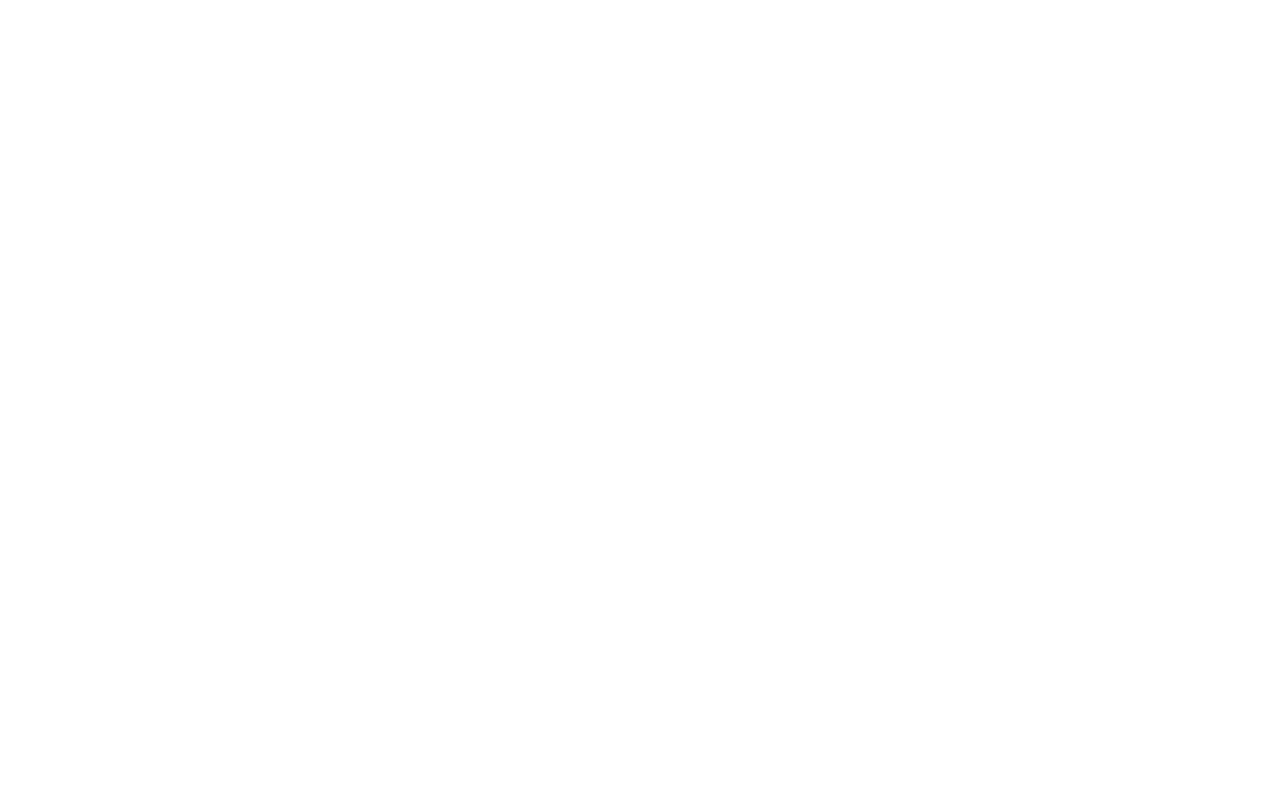
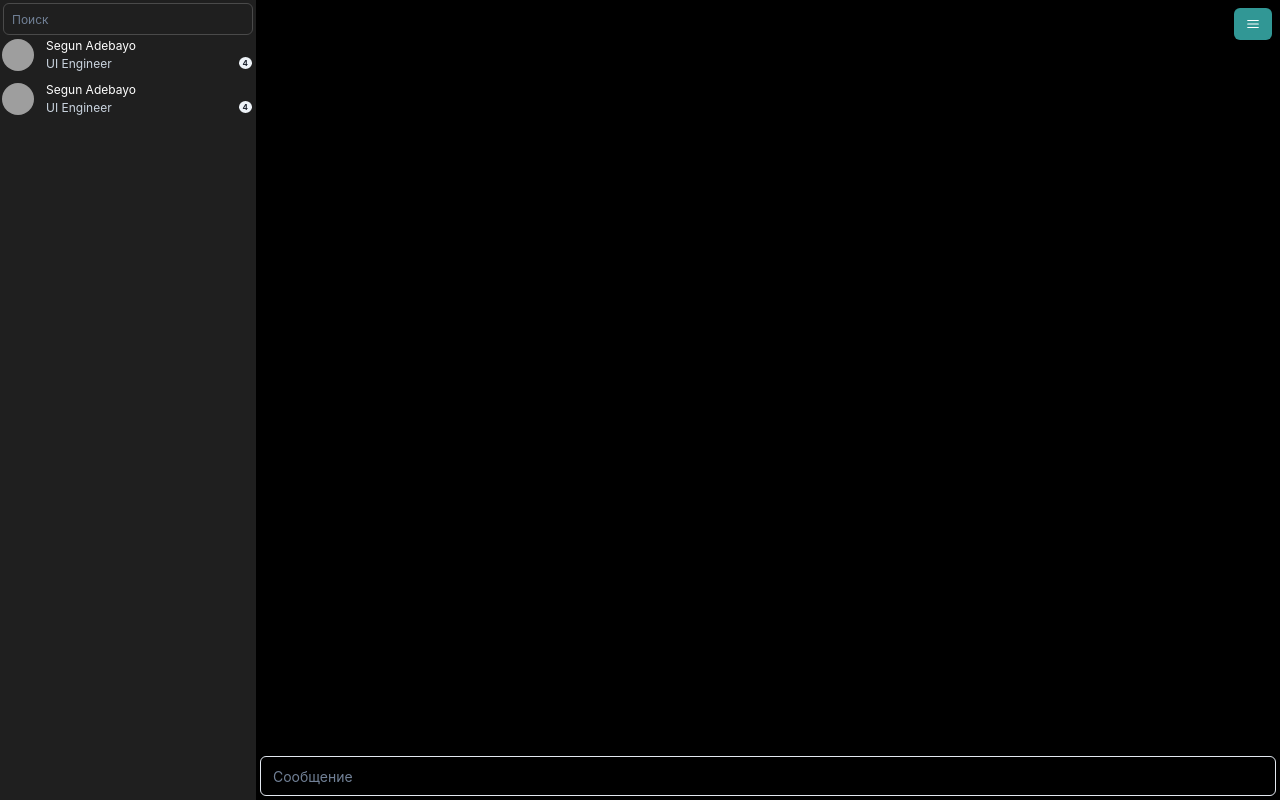
Before and after one commit to AlexanderAnnamov/butINow, a React (Vite) app: page /chat in a window 1280 px wide. Before the commit this address had no page. Built offline with nearby package versions, Linux system fonts and the light colour scheme; grey boxes are pictures that could not be loaded.

Commit message:
add chat view

```diff
--- a/src/App.tsx
+++ b/src/App.tsx
@@ -3,6 +3,7 @@
 
 import MainPage from './pages/main-page/MainPage';
 import Layout from './components/layout/Layout';
+import ChatPage from './pages/chat-page/ChatPage';
 
 function App() {
   const { isOpen, onOpen, onClose } = useDisclosure()
@@ -10,6 +11,7 @@
           <Routes>
             <Route path='/' element={<Layout isOpen={isOpen} onClose={onClose} onOpen={onOpen}/>}>
                 <Route path='/' element={ <MainPage/>} />
+                <Route path='/chat' element={ <ChatPage/>} />
             </Route>
           </Routes>
         )
--- /dev/null
+++ b/src/components/sections/message-chat-item/MessageChatIetm.tsx
@@ -0,0 +1,18 @@
+import { Badge, Text } from '@chakra-ui/react'
+import { FC } from 'react'
+
+interface IMessageChatItem {
+    message: string
+}
+
+const MessageChatItem: FC<IMessageChatItem> = ({message}) => {
+  return (
+    <Badge p='3px 5px' borderRadius={10} bg='#4A5568' maxWidth={'30%'} whiteSpace='none'>
+        <Text textTransform='none' fontWeight={400} color='white' >
+        {message}
+        </Text>
+    </Badge>
+  )
+}
+
+export default MessageChatItem
--- /dev/null
+++ b/src/components/sections/user-menu-item/UserMenuItem.tsx
@@ -0,0 +1,18 @@
+import { Avatar,  Badge,  Box, Flex, Text} from '@chakra-ui/react'
+
+const UserMenuItem = () => {
+  return (
+    <Flex position='relative' p='0 2px' align='center' _hover={{backgroundColor: '#2C7A7B', cursor: 'pointer'}}>
+      <Avatar size='sm' src='https://bit.ly/sage-adebayo' />
+      <Box ml='3' >
+        <Text fontSize='xs'  color='white'>Segun Adebayo</Text>
+        <Text color='#CBD5E0' fontSize='xs'>UI Engineer</Text>
+        <Badge fontSize={8} borderRadius='50%' position='absolute' right={1} bottom={1} ml='1' colorScheme='gray'>
+        4
+      </Badge>
+      </Box>
+    </Flex>
+  )
+}
+
+export default UserMenuItem
--- /dev/null
+++ b/src/pages/chat-page/ChatPage.tsx
@@ -0,0 +1,48 @@
+import { Box, Grid, GridItem, Input } from '@chakra-ui/react'
+import UserMenuItem from '../../components/sections/user-menu-item/UserMenuItem'
+import MessageChatItem from '../../components/sections/message-chat-item/MessageChatIetm'
+import { useState } from 'react'
+
+function checkEmptyOrSpacesOnly(str: string) {
+  if (!str) return true;
+  str = str.trim();
+  return !str;
+}
+
+const ChatPage = () => {
+  const [messages, setMessages] = useState<string[]>([])
+  const [text, setText] = useState('')
+
+  const handleKeyEnterPress = (event: React.KeyboardEvent<HTMLInputElement>) => {
+    if( event.key === 'Enter' && !checkEmptyOrSpacesOnly(text)){
+      setMessages([...messages, text])
+      setText('')
+    }
+
+  };
+  return (
+    <Grid bg='black' h='100vh' templateRows='repeat(1, 1fr)' templateColumns='repeat(5, 1fr)'>
+      <GridItem overflow='auto' colSpan={1} p='3px 0' bg='#1f1f1f'>
+        <Box width='100%' p='0 3px'>
+          <Input h={8}  fontSize={12} p={2} borderColor='#4a4a4a' color='white' focusBorderColor='#4FD1C5'
+               placeholder='Поиск' />
+        </Box>
+        <Box p='2px 0' display='flex' flexDirection='column' rowGap={2} gap={2} w='100%'>
+          <UserMenuItem/>
+          <UserMenuItem/>
+        </Box>
+      </GridItem>
+      <GridItem bg='black' display='flex' flexDirection='column' alignItems='end' padding={1} colSpan={4}>
+        <Box p='5px 1px' display='flex' flexDirection='column' justifyContent='flex-end' alignItems='flex-end'
+             height='100%' width='100%' gap={1} overflow='hidden'>
+              {messages?.map((item) => <MessageChatItem message={item}/>)}
+        </Box>
+        <Input value={text} onChange={e => setText(e.target.value)} _hover={{ borderColor: '#4FD1C5'}}
+               fontSize={14} p={3} color='white' onKeyPress={(handleKeyEnterPress)} focusBorderColor='#4FD1C5'
+               placeholder='Сообщение' />
+      </GridItem>
+    </Grid>
+  )
+}
+
+export default ChatPage
```
